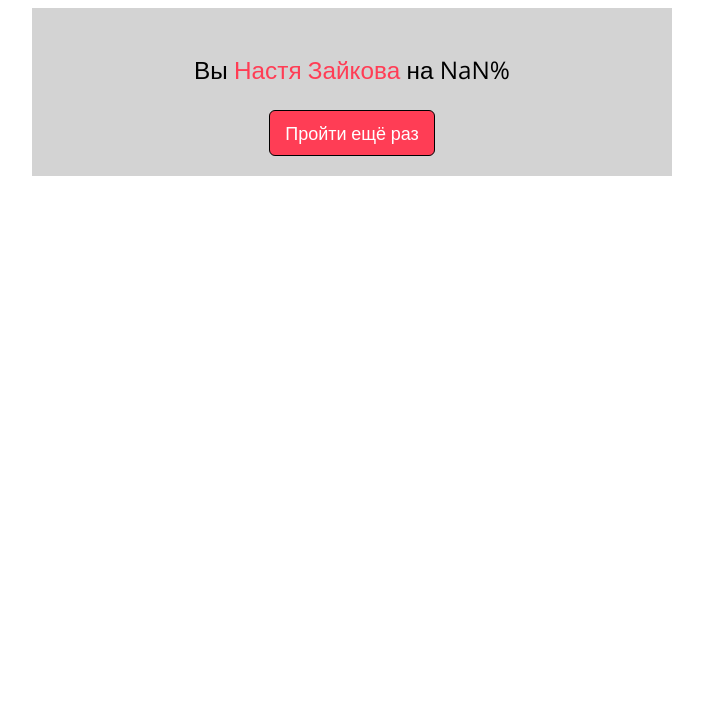
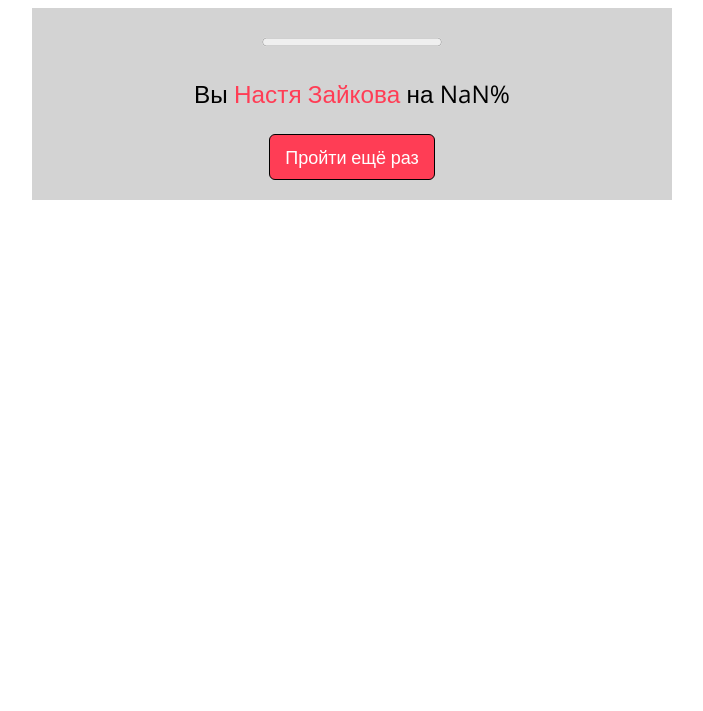
Before and after one commit to pharick/nastya-test, a website: page result.html in a window 1280 px wide. Shown: the part 89-800 px from the top of the page, without its empty margins (288-991 px from the left). Drawn offline with nearby package versions, Linux system fonts and the light colour scheme; files that its build step writes are made by us from their sources.

Commit message:
Добавил прогрессбар в результат

```diff
--- a/result.html
+++ b/result.html
@@ -12,6 +12,7 @@
   </header>
 
   <main class="cf">
+    <progress max="100"></progress>
     <p>Вы <span class="highlight">Настя Зайкова</span> на <span class="result"></span>%</p>
     <a href="index.html" class="button">Пройти ещё раз</a>
   </main>
@@ -19,7 +20,9 @@
   <script src="node_modules/jquery/dist/jquery.min.js"></script>
   <script>
     $(document).ready(function() {
-      $('.result').text(Math.round(sessionStorage['result'] / sessionStorage['questionAmount'] * 100));
+      var result = Math.round(sessionStorage['result'] / sessionStorage['questionAmount'] * 100);
+      $('.result').text(result);
+      $('progress').attr('value', result);
     });
   </script>
 </body>
```
